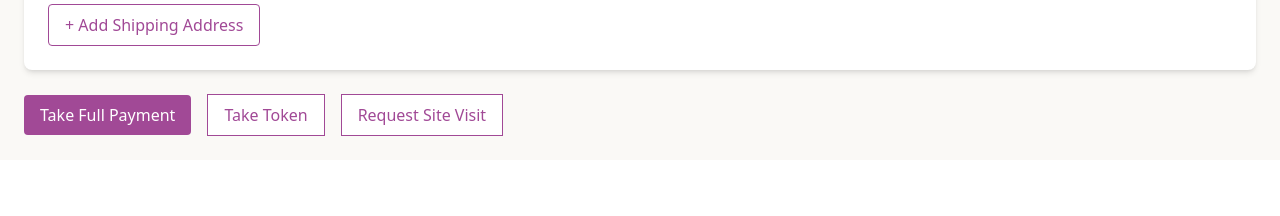
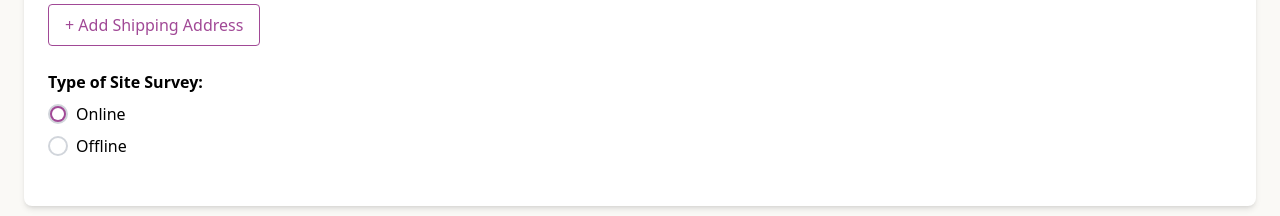
Before and after one commit to ZaidCircod/OrderPage, a React (Create React App) app: page /orders in a window 1280 px wide. Shown: the part 856-1072 px from the top of the page. Before the commit the page ends 1016 px from the top, so only its background shows below. Built offline with nearby package versions, Linux system fonts and the light colour scheme; no server answers.

Commit message:
updated code for radio button

```diff
--- a/src/component/orders/ACdetails.js
+++ b/src/component/orders/ACdetails.js
@@ -83,7 +83,7 @@ export default function ACdetails({ onACDetailsChange, savedItems, setSavedItems
         newInstallationCharge=3500
       } else if (acDetails.ton === "30") { // 3 ton
         newSubscriptionPlan = 2999;
-        newDepositAmount = 18000;
+        newDepositAmount = 15000;
         newPriceAfter3Years = 1999;
         newInstallationCharge=3500
       }
@@ -133,12 +133,17 @@ export default function ACdetails({ onACDetailsChange, savedItems, setSavedItems
 
   switch (id) {
     case "quantity":
-        newValue = parseInt(value) || 1;
+      // Allow the input to be empty, or only valid numbers
+      if (newValue === '' || /^[0-9\b]+$/.test(newValue)) { // Check for valid number or blank
+        newValue = newValue === '' ? null : parseInt(newValue);
+      }
       break;
+
     case "discountamount":
     case "discountpercent":
       newValue = value === '' ? null : parseFloat(value);
       break;
+
     case "acType":
       newValue = value;
       setACDetails(prevDetails => ({
@@ -147,7 +152,8 @@ export default function ACdetails({ onACDetailsChange, savedItems, setSavedItems
         ton: value === "Split" ? "10" : "20",
         plan: value === "Cassette" ? "3+2year" : "3year"
       }));
-        return;
+      return; // Directly return here to avoid setting the state again later
+
     default:
       break;
   }
@@ -157,6 +163,17 @@ export default function ACdetails({ onACDetailsChange, savedItems, setSavedItems
     [id]: newValue,
   }));
 };
+
+const handleBlur = () => {
+  // Ensure the quantity is at least 1 on blur
+  if (acDetails.quantity === null || acDetails.quantity <= 0) {
+    setACDetails(prevDetails => ({
+      ...prevDetails,
+      quantity: 1, // Set to 1 if empty or less than 1
+    }));
+  }
+};
+
 
 
   const handleFocus = (e) => {
@@ -207,7 +224,7 @@ export default function ACdetails({ onACDetailsChange, savedItems, setSavedItems
       discountpercent:0,
       approvalcode:""
     });
-    window.scrollTo({ top: 0, behavior: 'smooth' });
+    window.scrollTo(0,0);
   };
 
   const handleRemove = (id) => {
@@ -304,7 +321,14 @@ export default function ACdetails({ onACDetailsChange, savedItems, setSavedItems
             </div>
             <div>
               <label htmlFor="quantity" className="block font-semibold mb-2">Quantity:</label>
-              <input type="number" id="quantity" className="w-full border-2 border-gray-300 rounded py-2 px-4" value={acDetails.quantity} onChange={handleChange} min="1" />
+              <input
+                id="quantity"
+                type="text" // Allow full editability
+                className="w-full border-2 border-gray-300 rounded py-2 px-4"
+                value={acDetails.quantity === null ? '' : acDetails.quantity} // Display blank if null
+                onChange={handleChange}
+                onBlur={handleBlur} // Validate when losing focus
+            />
             </div>
             <div>
               <label htmlFor="subscription_plan" className="block font-semibold mb-2">Subscription Plan (Per Unit):</label>
--- a/src/component/orders/ShippingAddressFile.js
+++ b/src/component/orders/ShippingAddressFile.js
@@ -1,7 +1,7 @@
 import React, { useState, useEffect } from 'react';
 import ShippingAddressPopup from './popupfoldier/ShippingAddressPopup.js';
 
-export default function ShippingAddressFile({shippingaddressorder,setShippingAddressorder, selectedOrgId, onSelectAddress, onCustomerData, transformedAddress,copiedShippingAddress}) {
+export default function ShippingAddressFile({ shippingaddressorder, setShippingAddressorder, selectedOrgId, onSelectAddress, onCustomerData, transformedAddress, copiedShippingAddress }) {
   const [shippingAddresses, setShippingAddresses] = useState([]);
   const [selectedAddressIndex, setSelectedAddressIndex] = useState(null);
   const [isPopupOpen, setIsPopupOpen] = useState(false);
@@ -13,6 +13,7 @@ export default function ShippingAddressFile({shippingaddressorder,setShippingAdd
     state: '',
   });
   const [errors, setErrors] = useState({});
+  const [siteSurveyRequest, setSiteSurveyRequest] = useState('online');
 
   const handleDeleteAddress = (index) => {
     setShippingAddresses(prevAddresses => prevAddresses.filter((_, i) => i !== index));
@@ -54,7 +55,7 @@ export default function ShippingAddressFile({shippingaddressorder,setShippingAdd
       onSelectAddress(shippingAddresses[index]);
     }
   };
-  useEffect(()=>{
+  useEffect(() => {
     setShippingAddressorder(shippingAddresses)
   })
 
@@ -71,7 +72,7 @@ export default function ShippingAddressFile({shippingaddressorder,setShippingAdd
       setShippingAddresses(prevAddresses => [...prevAddresses, { ...transformedAddress, id: Date.now() }]);
     }
   }, [transformedAddress]);
-  console.log(shippingAddresses,"Shipping Address")
+  console.log(shippingAddresses, "Shipping Address")
   const handleClosePopup = () => {
     setIsPopupOpen(false);
     setShippingAddress({
@@ -116,6 +117,7 @@ export default function ShippingAddressFile({shippingaddressorder,setShippingAdd
     setShippingAddresses(prevAddresses => [...prevAddresses, newAddress]);
     handleClosePopup();
   };
+  const handleChange = () => { }
 
   const STATES = [
     "Andhra Pradesh",
@@ -160,6 +162,11 @@ export default function ShippingAddressFile({shippingaddressorder,setShippingAdd
   //   // Update your shipping address state or component with the billing data
   //   setShippingAddress(billingData);
   // };
+  const handleSiteSurveyChange = (e) => {
+    const { value } = e.target;
+    setSiteSurveyRequest(value); // Update the state based on user selection
+  };
+
 
   return (
     <div className="bg-white p-6 rounded-lg shadow-md mb-6">
@@ -193,9 +200,9 @@ export default function ShippingAddressFile({shippingaddressorder,setShippingAdd
                 </p>
               </div>
               <div className=''>
-              <button className='ml-4 p-3 text-red-600' onClick={() => handleDeleteAddress(index)} >Delete</button>
+                <button className='ml-4 p-3 text-red-600' onClick={() => handleDeleteAddress(index)} >Delete</button>
+              </div>
             </div>
-          </div>
           ))
         ) : (
           <p className="text-gray-500 italic mb-4">No shipping addresses added yet.</p>
@@ -218,6 +225,52 @@ export default function ShippingAddressFile({shippingaddressorder,setShippingAdd
           errors={errors}
           STATES={STATES}
         />
+        <div>
+  <label className="block font-semibold mb-2 mt-6">Type of Site Survey:</label>
+  <div className="flex flex-col mb-4">
+    <div className="flex items-center mb-2">
+      <input
+        type="radio"
+        id="online"
+        name="siteSurveyRequest"
+        value="online"
+        className="hidden" // Hide the original radio button
+        checked={siteSurveyRequest === 'online'}
+        onChange={handleSiteSurveyChange}
+      />
+      <label
+        htmlFor="online"
+        className={`flex items-center cursor-pointer relative mr-2 gap-2`}
+      >
+        <span className={`h-5 w-5 border-2 border-gray-300 rounded-full flex items-center justify-center ${siteSurveyRequest === 'online' ? 'bg-primary' : 'bg-white'}`}>
+          {siteSurveyRequest === 'online' && <span className="h-3 w-3 rounded-full bg-white"></span>} {/* Inner circle for checked state */}
+        </span>
+        Online
+      </label>
+    </div>
+
+    <div className="flex items-center mb-2">
+      <input
+        type="radio"
+        id="offline"
+        name="siteSurveyRequest"
+        value="offline"
+        className="hidden mr-3" // Hide the original radio button
+        checked={siteSurveyRequest === 'offline'}
+        onChange={handleSiteSurveyChange}
+      />
+      <label
+        htmlFor="offline"
+        className={`flex items-center cursor-pointer relative mr-2 gap-2`}
+      >
+        <span className={`h-5 w-5 border-2 border-gray-300 rounded-full flex items-center justify-center ${siteSurveyRequest === 'offline' ? 'bg-primary' : 'bg-white'}`}>
+          {siteSurveyRequest === 'offline' && <span className="h-3 w-3 rounded-full bg-white"></span>} {/* Inner circle for checked state */}
+        </span>
+        Offline
+      </label>
+    </div>
+  </div>
+        </div>
       </div>
     </div>
   );
```
Lines whose indentation alone changed are shown as unchanged.
